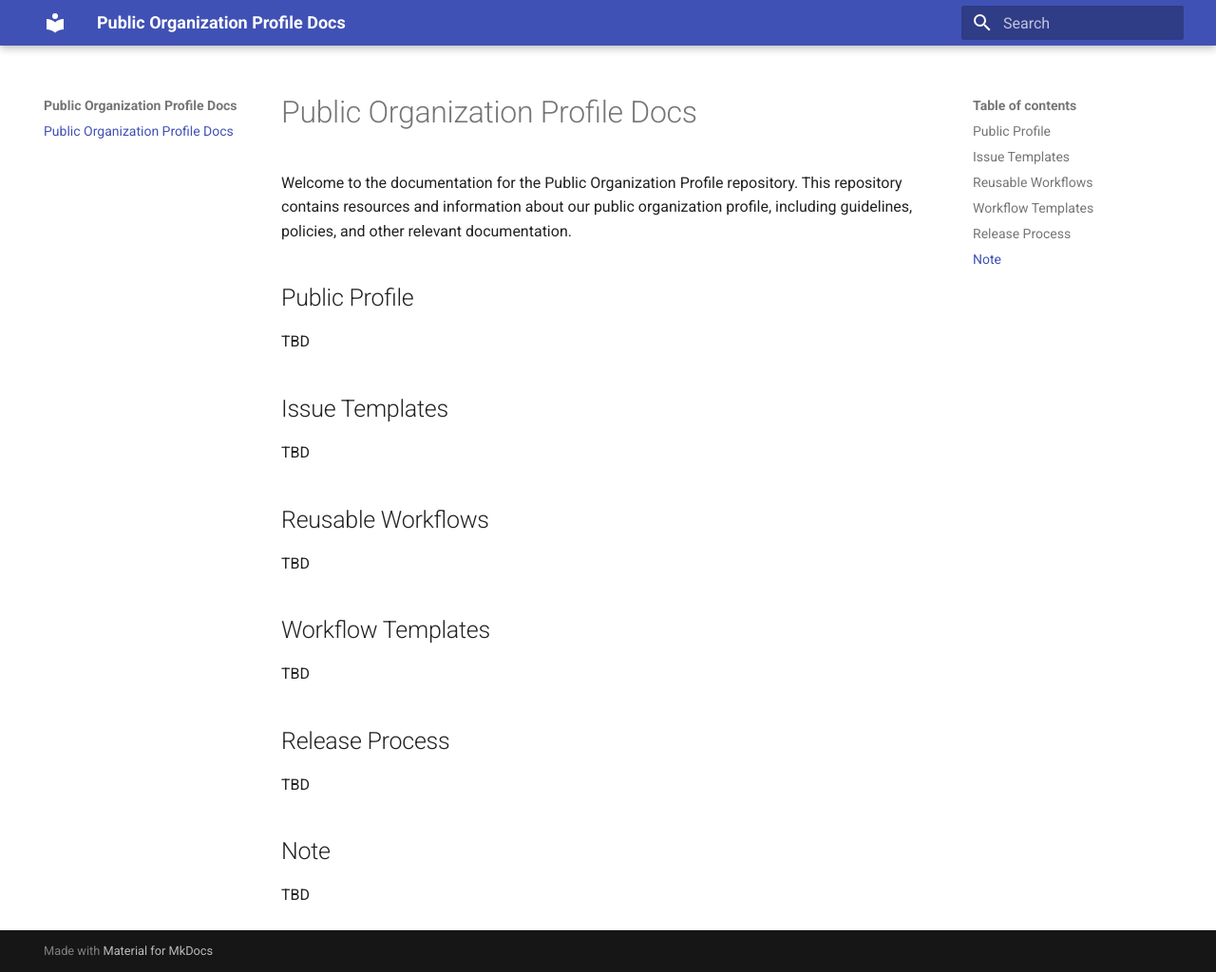
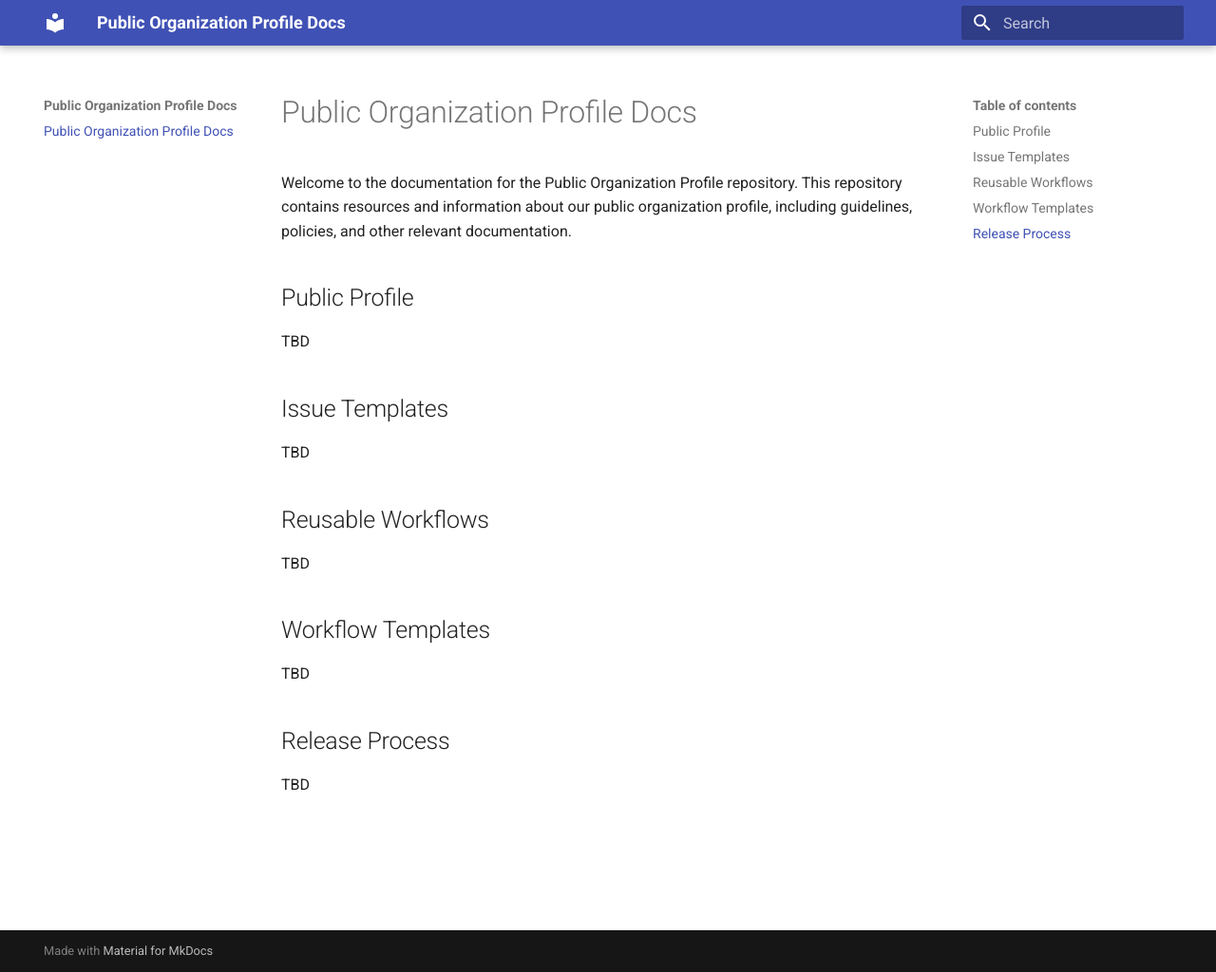
Before and after one commit to geolonia/.github, an MkDocs documentation site: the page built from docs/index.md, in a window 1280 px wide and 1024 px high. Shown: the whole window at 95% size. Built offline with MkDocs 1.6.1 and Material for MkDocs 9.7.7, drawn with Linux system fonts in a browser that asks for light colours.

Commit message:
Remove placeholder 'Note' section from documentation
Signed-off-by: Daniel Kastl <daniel.kastl@gmail.com>

```diff
--- a/docs/index.md
+++ b/docs/index.md
@@ -23,7 +23,3 @@ TBD
 ## Release Process
 
 TBD
-
-## Note
-
-TBD
```
